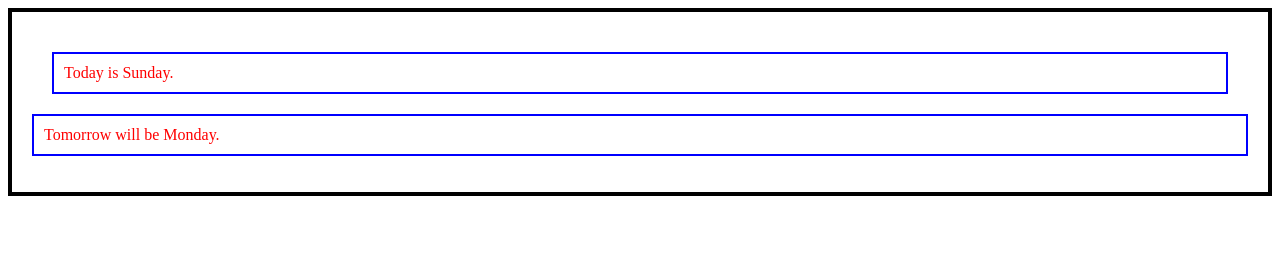
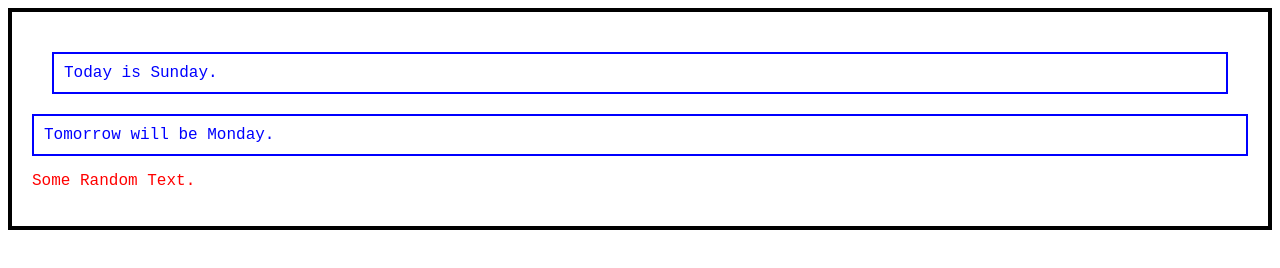
Before and after one commit to 10xtarun/code_in_day_lec_1, a plain HTML site: page lecture_2/index.html in a window 1280 px wide. Drawn offline with Linux system fonts and the light colour scheme.

Commit message:
nesting css properties

```diff
--- a/lecture_2/index.html
+++ b/lecture_2/index.html
@@ -3,33 +3,13 @@
     <head>
         <title>Lecture 1</title>
         <link href="style.css" rel="stylesheet">
-        <style>
-            .div-space{
-                border: 2px solid black;
-            }
-            .space {
-                padding: 20px;
-                margin: 0px;
-                border: 2px solid black;
-                color: red;
-            }
-            .para-space{
-                border: 2px solid blue;
-                padding: 10px;
-                margin: 20px;
-
-            }
-            .para2-space{
-                border: 2px solid blue;
-                padding: 10px;
-            }
-        </style>
     </head>
     <body>
         <div class="div-space">
             <div class="space">
                 <p class="para-space" >Today is Sunday.</p>
                 <p class="para2-space">Tomorrow will be Monday.</p>
+                <p class="random-para">Some Random Text.</p>
             </div>
         </div>
 
--- a/lecture_2/style.css
+++ b/lecture_2/style.css
@@ -1,3 +1,30 @@
 .fontcolor {
     color: red;
 }
+.div-space{
+    border: 2px solid black;
+    color: blue;
+}
+.space {
+    padding: 20px;
+    margin: 0px;
+    border: 2px solid black;
+}
+.para-space{
+    border: 2px solid blue;
+    padding: 10px;
+    margin: 20px;
+
+}
+.para2-space{
+    border: 2px solid blue;
+    padding: 10px;
+}
+
+html {
+    font-family: 'Courier New', Courier, monospace;
+}
+
+.random-para {
+    color: red;
+}
```
